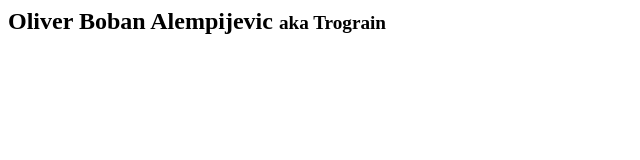
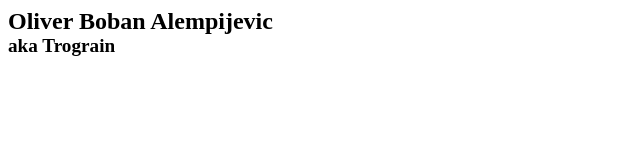
Before and after one commit to trograin/trograin.github.io, a plain HTML site: page index.html in a window 1280 px wide. Shown: the whole page, without its empty margins (0-640 px from the left). Drawn offline with Linux system fonts and the light colour scheme.

Commit message:
Update index.html
just slight small update. Next one will be a bit better and more extensive

```diff
--- a/index.html
+++ b/index.html
@@ -1,7 +1,7 @@
 <html>
   <body>
     <h2>
-      Oliver Boban Alempijevic <span style="font-size:.8em">aka Trograin</span>
+      Oliver Boban Alempijevic <br /><span style="font-size:.8em">aka Trograin</span>
     </h2>
   </body>
 </html>
```
